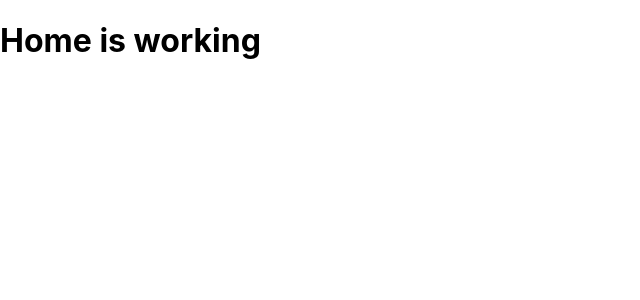
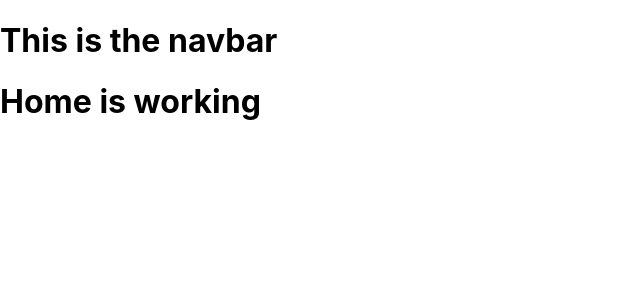
Before and after one commit to SolverousTech/SolverousWebsite, a React (Create React App) app in the folder solverouswebsite/: page / in a window 1280 px wide. Shown: the top 300 px of the page, without its empty margins (0-640 px from the left). Built offline with nearby package versions, Linux system fonts and the light colour scheme.

Commit message:
Connect home and navbar to the app.js

```diff
--- a/solverouswebsite/src/app/App.js
+++ b/solverouswebsite/src/app/App.js
@@ -1,8 +1,12 @@
 import Home from "../pages/Home/home";
+import Navbar from "../components/Navbar/navbar";
 
 function App() {
   return (
-    <Home />
+    <>
+      <Navbar />
+      <Home />
+    </>
   );
 }
 
--- a/solverouswebsite/src/components/Navbar/navbar.js
+++ b/solverouswebsite/src/components/Navbar/navbar.js
@@ -0,0 +1,7 @@
+function Navbar() {
+  return (
+    <h1>This is the navbar</h1>
+  );
+}
+
+export default Navbar;
```
